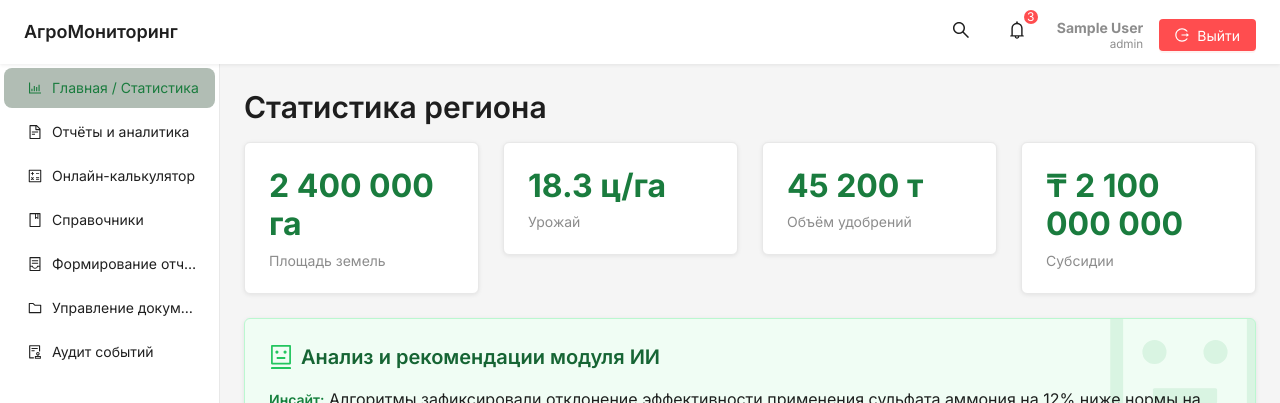
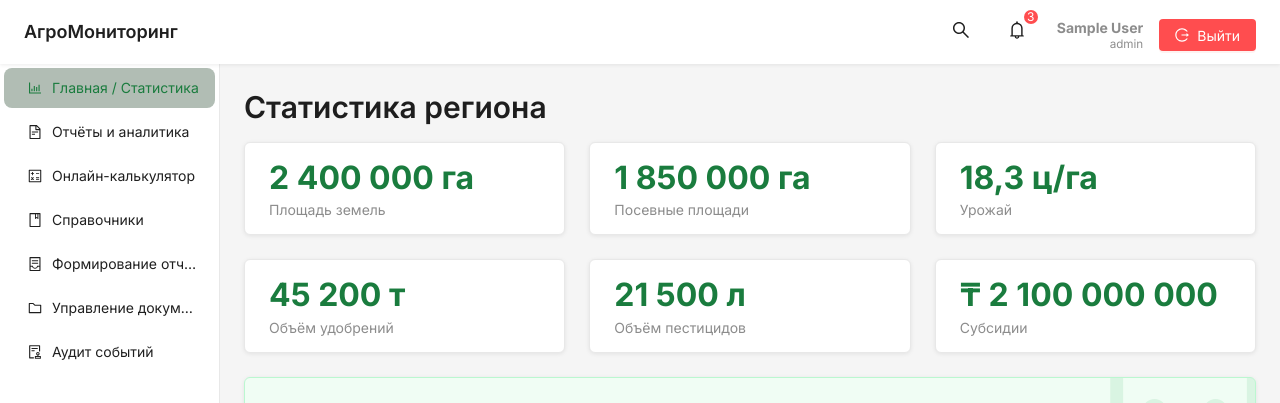
Before and after one commit to vl444dimir/agroproject, a React (Vite) app: page / in a window 1280 px wide. Shown: the top 403 px of the page. Built offline with nearby package versions, Linux system fonts and the light colour scheme; data requests are answered from the project's data file; sample sign-in values are in the browser's storage.

Commit message:
Поправил kpi карточки на главной

```diff
--- a/db.json
+++ b/db.json
@@ -24,8 +24,10 @@
   ],
   "kpi": {
     "landArea": "2 400 000",
+    "sownArea": "1 850 000",
     "harvest": "18.3",
     "fertilizers": "45 200",
+    "pesticides": "21 500",
     "subsidies": "2 100 000 000"
   },
   "topFertilizers": [
--- a/src/mock/index.js
+++ b/src/mock/index.js
@@ -4,7 +4,7 @@
 import { documentsApi, supplyChainApi, calculatorApi, authApi, auditApi, notificationsApi } from '../api';
 
 export let MOCK_USERS = [];
-export let MOCK_KPI = { landArea: '', harvest: '', fertilizers: '', subsidies: '' };
+export let MOCK_KPI = { landArea: '', sownArea: '', harvest: '', fertilizers: '', pesticides: '', subsidies: '' };
 export let MOCK_TOP_FERTILIZERS = [];
 export let MOCK_TOP_PESTICIDES = [];
 export let MOCK_REPORTS = [];
@@ -38,7 +38,7 @@
     ]);
 
     MOCK_USERS = users.data || [];
-    MOCK_KPI = kpi.data && Object.keys(kpi.data).length ? kpi.data : { landArea: '', harvest: '', fertilizers: '', subsidies: '' };
+    MOCK_KPI = kpi.data && Object.keys(kpi.data).length ? kpi.data : { landArea: '', sownArea: '', harvest: '', fertilizers: '', pesticides: '', subsidies: '' };
     MOCK_TOP_FERTILIZERS = topF.data || [];
     MOCK_TOP_PESTICIDES = topP.data || [];
     MOCK_REPORTS = reports.data || [];
--- a/src/pages/Dashboard.jsx
+++ b/src/pages/Dashboard.jsx
@@ -7,6 +7,13 @@
 import { MOCK_KPI, MOCK_TOP_FERTILIZERS, MOCK_TOP_PESTICIDES, MOCK_MAP_DISTRICTS } from '../mock';
 
 const { Title, Text } = Typography;
+
+const formatExactNumber = (val) => {
+  if (!val) return '0';
+  const num = typeof val === 'string' ? parseFloat(val.replace(/\s/g, '')) : val;
+  if (isNaN(num)) return val;
+  return num.toLocaleString('ru-RU');
+};
 
 const Dashboard = () => {
   const { role } = useAuth();
@@ -66,29 +73,41 @@
       </Row>
 
       {/* KPI Cards */}
-      <Row gutter={[24, 24]}>
-        <Col xs={24} sm={12} lg={6}>
-          <div className="agro-card" style={{ marginBottom: 0 }}>
-            <div className="agro-kpi-value">{MOCK_KPI.landArea} га</div>
-            <div className="agro-kpi-label">Площадь земель</div>
+      <Row gutter={[24, 24]} align="stretch">
+        <Col xs={24} sm={12} lg={8} xl={8}>
+          <div className="agro-card" style={{ marginBottom: 0, height: '100%', display: 'flex', flexDirection: 'column', justifyContent: 'center', padding: '16px 24px' }}>
+            <div className="agro-kpi-value" style={{ fontSize: 'clamp(24px, 2.5vw, 32px)', whiteSpace: 'nowrap' }}>{formatExactNumber(MOCK_KPI.landArea)} га</div>
+            <div className="agro-kpi-label" style={{ whiteSpace: 'nowrap', overflow: 'hidden', textOverflow: 'ellipsis', marginTop: 4 }}>Площадь земель</div>
           </div>
         </Col>
-        <Col xs={24} sm={12} lg={6}>
-          <div className="agro-card" style={{ marginBottom: 0 }}>
-            <div className="agro-kpi-value">{MOCK_KPI.harvest} ц/га</div>
-            <div className="agro-kpi-label">Урожай</div>
+        <Col xs={24} sm={12} lg={8} xl={8}>
+          <div className="agro-card" style={{ marginBottom: 0, height: '100%', display: 'flex', flexDirection: 'column', justifyContent: 'center', padding: '16px 24px' }}>
+            <div className="agro-kpi-value" style={{ fontSize: 'clamp(24px, 2.5vw, 32px)', whiteSpace: 'nowrap' }}>{formatExactNumber(MOCK_KPI.sownArea)} га</div>
+            <div className="agro-kpi-label" style={{ whiteSpace: 'nowrap', overflow: 'hidden', textOverflow: 'ellipsis', marginTop: 4 }}>Посевные площади</div>
           </div>
         </Col>
-        <Col xs={24} sm={12} lg={6}>
-          <div className="agro-card" style={{ marginBottom: 0 }}>
-            <div className="agro-kpi-value">{MOCK_KPI.fertilizers} т</div>
-            <div className="agro-kpi-label">Объём удобрений</div>
+        <Col xs={24} sm={12} lg={8} xl={8}>
+          <div className="agro-card" style={{ marginBottom: 0, height: '100%', display: 'flex', flexDirection: 'column', justifyContent: 'center', padding: '16px 24px' }}>
+            <div className="agro-kpi-value" style={{ fontSize: 'clamp(24px, 2.5vw, 32px)', whiteSpace: 'nowrap' }}>{formatExactNumber(MOCK_KPI.harvest)} ц/га</div>
+            <div className="agro-kpi-label" style={{ whiteSpace: 'nowrap', overflow: 'hidden', textOverflow: 'ellipsis', marginTop: 4 }}>Урожай</div>
           </div>
         </Col>
-        <Col xs={24} sm={12} lg={6}>
-          <div className="agro-card" style={{ marginBottom: 0 }}>
-            <div className="agro-kpi-value">₸ {MOCK_KPI.subsidies}</div>
-            <div className="agro-kpi-label">Субсидии</div>
+        <Col xs={24} sm={12} lg={8} xl={8}>
+          <div className="agro-card" style={{ marginBottom: 0, height: '100%', display: 'flex', flexDirection: 'column', justifyContent: 'center', padding: '16px 24px' }}>
+            <div className="agro-kpi-value" style={{ fontSize: 'clamp(24px, 2.5vw, 32px)', whiteSpace: 'nowrap' }}>{formatExactNumber(MOCK_KPI.fertilizers)} т</div>
+            <div className="agro-kpi-label" style={{ whiteSpace: 'nowrap', overflow: 'hidden', textOverflow: 'ellipsis', marginTop: 4 }}>Объём удобрений</div>
+          </div>
+        </Col>
+        <Col xs={24} sm={12} lg={8} xl={8}>
+          <div className="agro-card" style={{ marginBottom: 0, height: '100%', display: 'flex', flexDirection: 'column', justifyContent: 'center', padding: '16px 24px' }}>
+            <div className="agro-kpi-value" style={{ fontSize: 'clamp(24px, 2.5vw, 32px)', whiteSpace: 'nowrap' }}>{formatExactNumber(MOCK_KPI.pesticides)} л</div>
+            <div className="agro-kpi-label" style={{ whiteSpace: 'nowrap', overflow: 'hidden', textOverflow: 'ellipsis', marginTop: 4 }}>Объём пестицидов</div>
+          </div>
+        </Col>
+        <Col xs={24} sm={12} lg={8} xl={8}>
+          <div className="agro-card" style={{ marginBottom: 0, height: '100%', display: 'flex', flexDirection: 'column', justifyContent: 'center', padding: '16px 24px' }}>
+            <div className="agro-kpi-value" style={{ fontSize: 'clamp(24px, 2.5vw, 32px)', whiteSpace: 'nowrap' }}>₸ {formatExactNumber(MOCK_KPI.subsidies)}</div>
+            <div className="agro-kpi-label" style={{ whiteSpace: 'nowrap', overflow: 'hidden', textOverflow: 'ellipsis', marginTop: 4 }}>Субсидии</div>
           </div>
         </Col>
       </Row>
```
